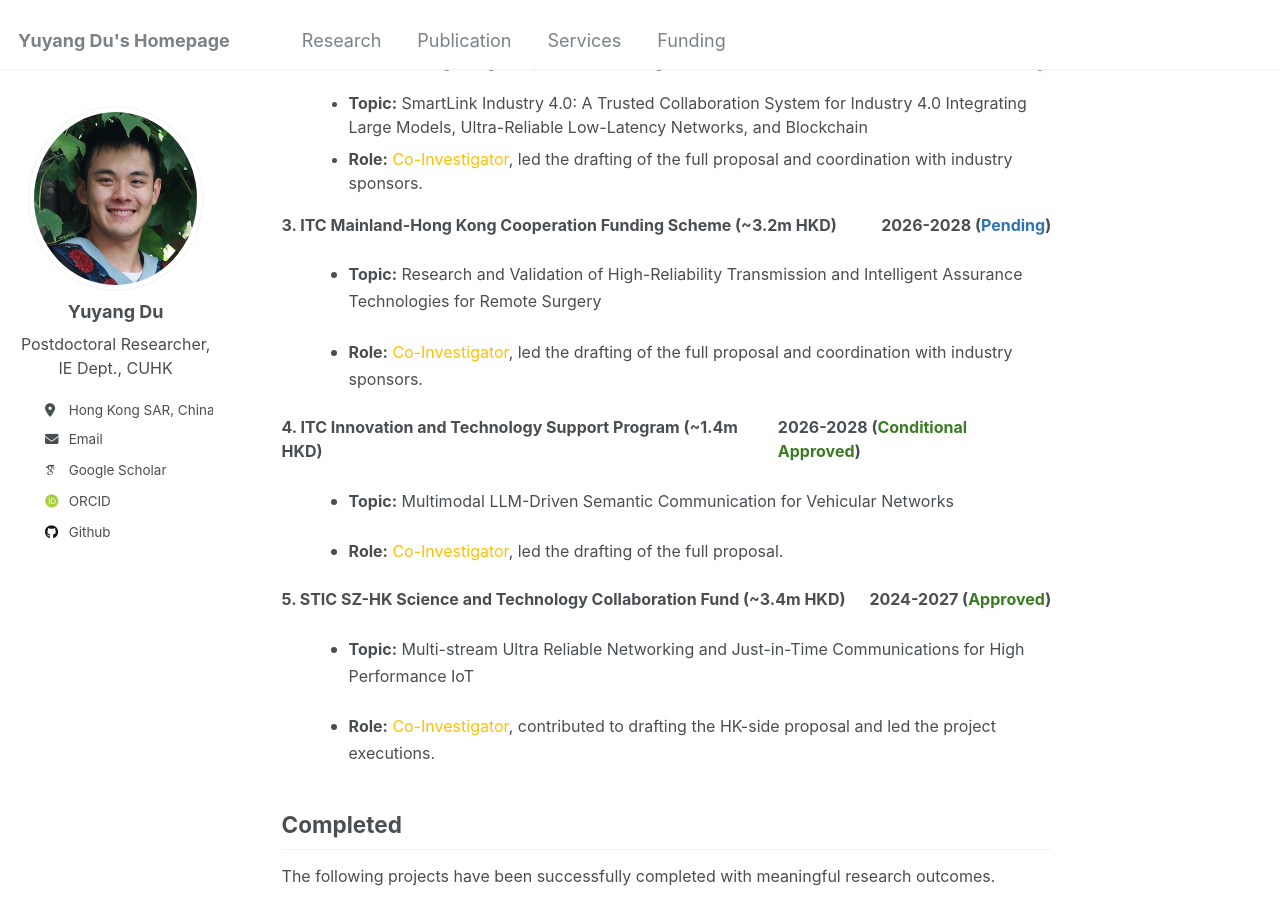
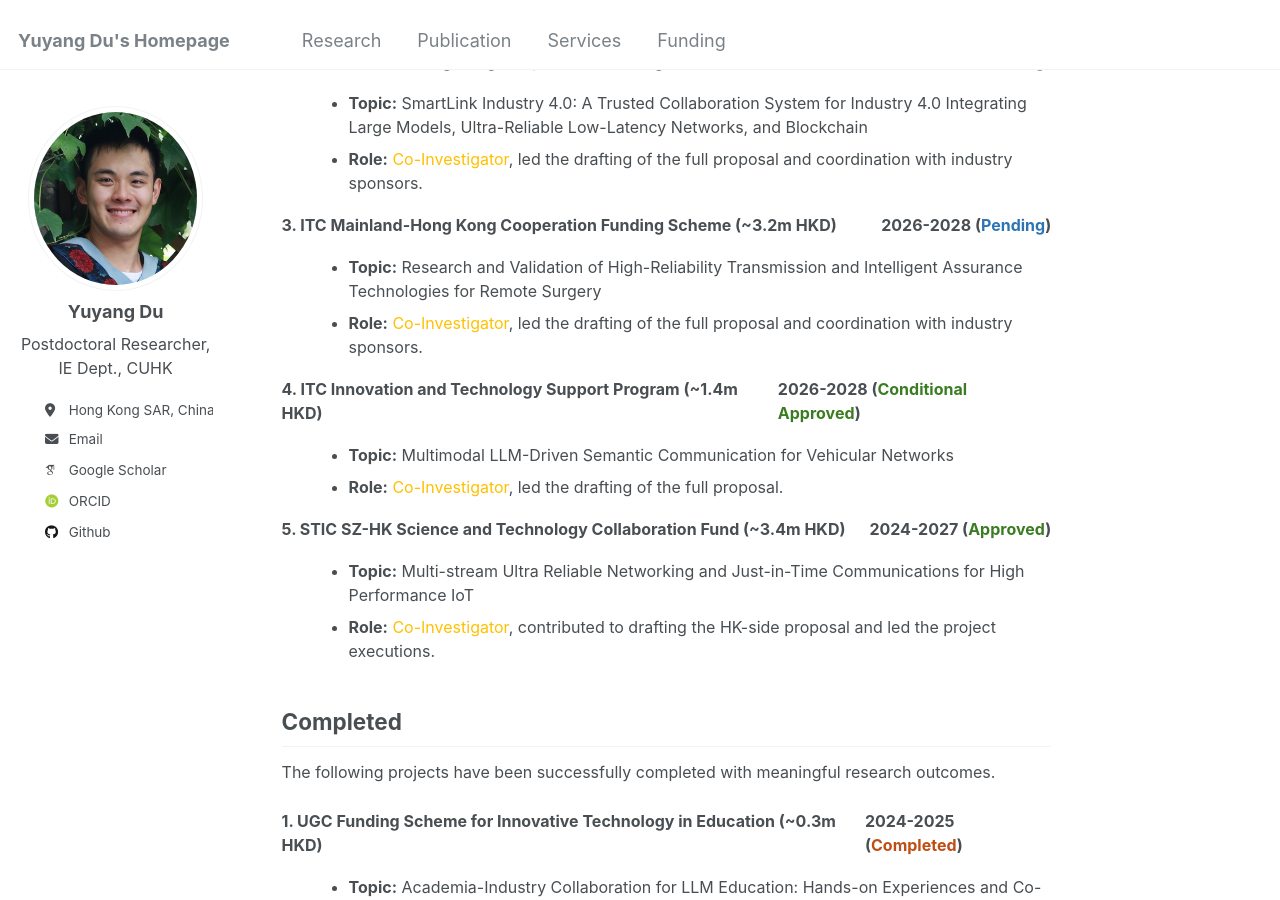
Before and after one commit to yuyangdu01/yuyangdu01.github.io, a Jekyll site: the page built from _pages/funding.md, in a window 1280 px wide and 900 px high, scrolled down 546 px. Built offline with Jekyll 4.4.1, drawn with Linux system fonts in a browser that asks for light colours; some web fonts are replaced.

Commit message:
Update funding.md

```diff
--- a/_pages/funding.md
+++ b/_pages/funding.md
@@ -28,7 +28,7 @@ Approved/Pending
   <font size=3><li><b>Role:</b> <span style="color: #ffc000;">Co-Investigator</span>, contributed to drafting the full proposal.</li></font>
 </ul>
 
-<li style="display: flex; justify-content: space-between; align-items: center; list-style-type: none; margin-bottom: 0.5em;">
+<li style="display: flex; justify-content: space-between; align-items: center; list-style-type: none;">
   <font size=3><b>2. ITC Mainland-Hong Kong Cooperation Funding Scheme (~2m HKD)</b></font>
   <font size=3><b>2026-2028 (<span style="color: #2e74b5;">Pending</span>)</b></font>
 </li>
@@ -37,42 +37,42 @@ Approved/Pending
   <font size=3><li><b>Role:</b> <span style="color: #ffc000;">Co-Investigator</span>, led the drafting of the full proposal and coordination with industry sponsors.</li></font>
 </ul>
 
-<li style="display: flex; justify-content: space-between; align-items: center; list-style-type: none; margin-bottom: 0.5em;">
+<li style="display: flex; justify-content: space-between; align-items: center; list-style-type: none;">
   <font size=3><b>3. ITC Mainland-Hong Kong Cooperation Funding Scheme (~3.2m HKD)</b></font>
   <font size=3><b>2026-2028 (<span style="color: #2e74b5;">Pending</span>)</b></font>
 </li>
 <ul style="margin-left: 1.5em;">
-  <p style="text-align: justify;"><font size=3><li><b>Topic:</b> Research and Validation of High-Reliability Transmission and Intelligent Assurance Technologies for Remote Surgery</li></font></p>
-  <p style="text-align: justify;"><font size=3><li><b>Role:</b> <span style="color: #ffc000;">Co-Investigator</span>, led the drafting of the full proposal and coordination with industry sponsors.</li></font></p>
+  <font size=3><li><b>Topic:</b> Research and Validation of High-Reliability Transmission and Intelligent Assurance Technologies for Remote Surgery</li></font>
+  <font size=3><li><b>Role:</b> <span style="color: #ffc000;">Co-Investigator</span>, led the drafting of the full proposal and coordination with industry sponsors.</li></font>
 </ul>
 
-<li style="display: flex; justify-content: space-between; align-items: center; list-style-type: none; margin-bottom: 0.5em;">
+<li style="display: flex; justify-content: space-between; align-items: center; list-style-type: none;">
   <font size=3><b>4. ITC Innovation and Technology Support Program (~1.4m HKD)</b></font>
   <font size=3><b>2026-2028 (<span style="color: #3a7c22;">Conditional Approved</span>)</b></font>
 </li>
 <ul style="margin-left: 1.5em;">
-  <p style="text-align: justify;"><font size=3><li><b>Topic:</b> Multimodal LLM-Driven Semantic Communication for Vehicular Networks</li></font></p>
-  <p style="text-align: justify;"><font size=3><li><b>Role:</b> <span style="color: #ffc000;">Co-Investigator</span>, led the drafting of the full proposal.</li></font></p>
+  <font size=3><li><b>Topic:</b> Multimodal LLM-Driven Semantic Communication for Vehicular Networks</li></font>
+  <font size=3><li><b>Role:</b> <span style="color: #ffc000;">Co-Investigator</span>, led the drafting of the full proposal.</li></font>
 </ul>
 
-<li style="display: flex; justify-content: space-between; align-items: center; list-style-type: none; margin-bottom: 0.5em;">
+<li style="display: flex; justify-content: space-between; align-items: center; list-style-type: none;">
   <font size=3><b>5. STIC SZ-HK Science and Technology Collaboration Fund (~3.4m HKD)</b></font>
   <font size=3><b>2024-2027 (<span style="color: #3a7c22;">Approved</span>)</b></font>
 </li>
 <ul style="margin-left: 1.5em;">
-  <p style="text-align: justify;"><font size=3><li><b>Topic:</b> Multi-stream Ultra Reliable Networking and Just-in-Time Communications for High Performance IoT</li></font></p>
-  <p style="text-align: justify;"><font size=3><li><b>Role:</b> <span style="color: #ffc000;">Co-Investigator</span>, contributed to drafting the HK-side proposal and led the project executions.</li></font></p>
+  <font size=3><li><b>Topic:</b> Multi-stream Ultra Reliable Networking and Just-in-Time Communications for High Performance IoT</li></font>
+  <font size=3><li><b>Role:</b> <span style="color: #ffc000;">Co-Investigator</span>, contributed to drafting the HK-side proposal and led the project executions.</li></font>
 </ul>
 
 Completed
 ------
 <p style="text-align: justify;"><font size=3>The following projects have been successfully completed with meaningful research outcomes.</font></p>
 
-<li style="display: flex; justify-content: space-between; align-items: center; list-style-type: none; margin-bottom: 0.5em;">
+<li style="display: flex; justify-content: space-between; align-items: center; list-style-type: none;">
   <font size=3><b>1. UGC Funding Scheme for Innovative Technology in Education (~0.3m HKD)</b></font>
   <font size=3><b>2024-2025 (<span style="color: #bf4d14;">Completed</span>)</b></font>
 </li>
 <ul style="margin-left: 1.5em;">
-  <p style="text-align: justify;"><font size=3><li><b>Topic:</b> Academia-Industry Collaboration for LLM Education: Hands-on Experiences and Co-Training Opportunities</li></font></p>
-  <p style="text-align: justify;"><font size=3><li><b>Role:</b> <span style="color: #ffc000;">Key Member</span>, contributed to drafting the full proposal, led the project execution, and prepared the project completion report.</li></font></p>
+  <font size=3><li><b>Topic:</b> Academia-Industry Collaboration for LLM Education: Hands-on Experiences and Co-Training Opportunities</li></font>
+  <font size=3><li><b>Role:</b> <span style="color: #ffc000;">Key Member</span>, contributed to drafting the full proposal, led the project execution, and prepared the project completion report.</li></font>
 </ul>
```
